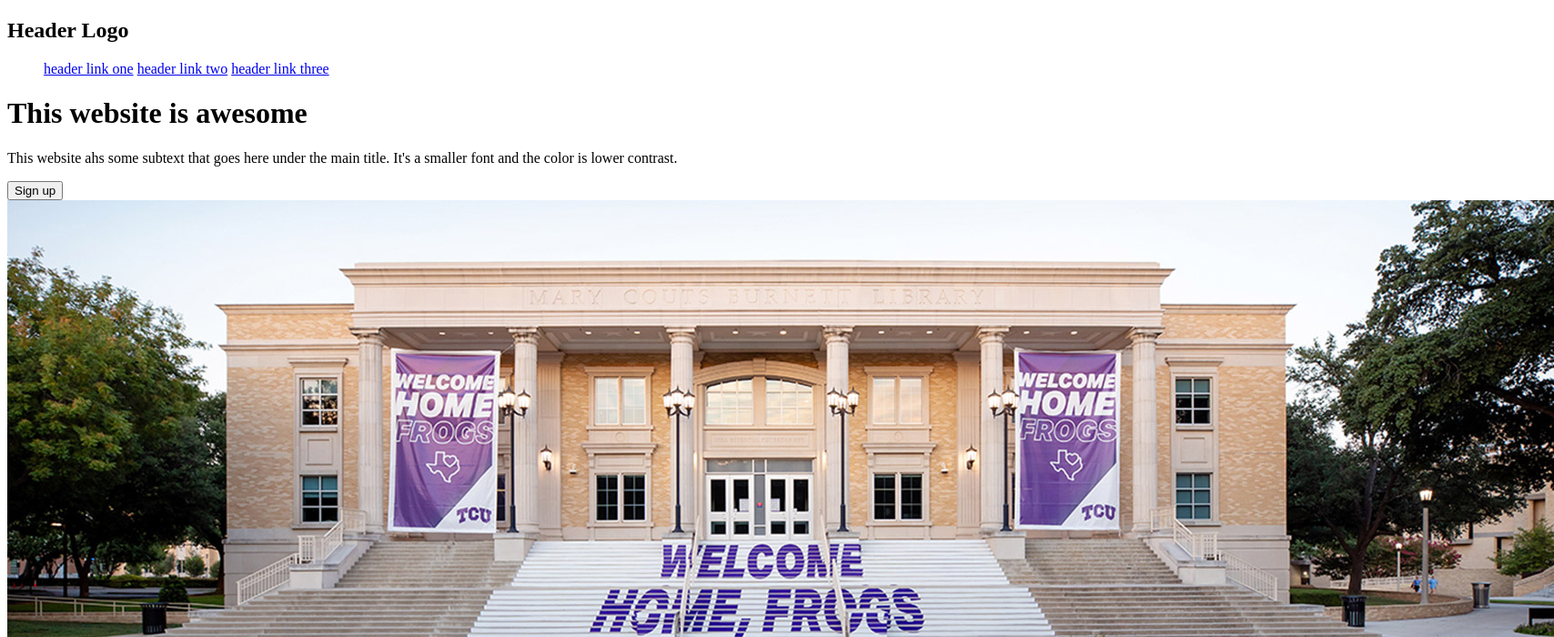
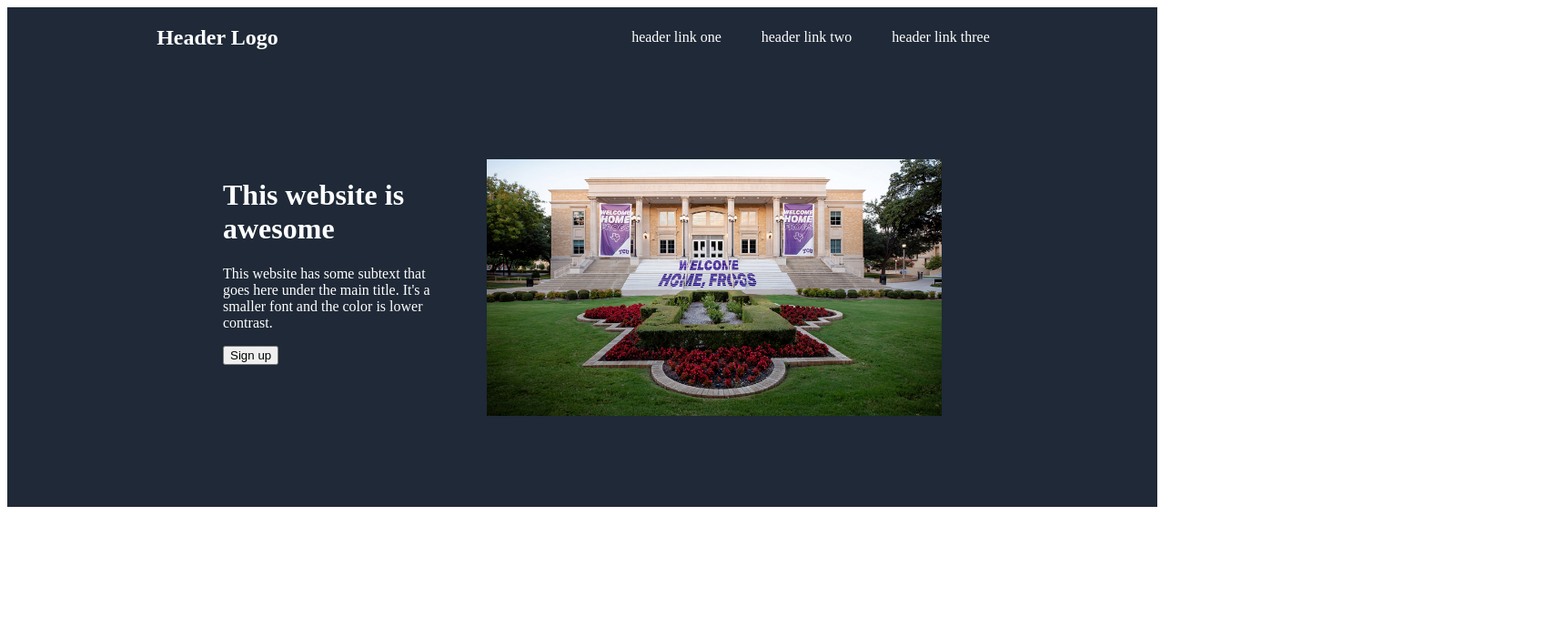
Before and after one commit to Ajmar234/odin-landing, a plain HTML site: page index.html in a window 1280 px wide. Shown: the top 700 px of the page at 91% size, 1708 px wide, since content can reach past the window. Drawn offline with Linux system fonts and the light colour scheme.

Commit message:
Work on header style

```diff
--- a/index.html
+++ b/index.html
@@ -3,7 +3,7 @@
     <head>
         <title>Landing Page</title>
         <meta charset="utf-8">
-        <link ref="stylesheet" href="style.css">
+        <link rel="stylesheet" href="style.css">
     </head>
 
     <body>
@@ -17,12 +17,14 @@
                 </ul>
             </div>
             <div class="opener">
+                <div class="hero">
                 <h1>This website is awesome</h1>
-                <p>This website ahs some subtext that goes here under the main title.
+                <p>This website has some subtext that goes here under the main title.
                     It's a smaller font and the color is lower contrast.
                 </p>
                 <button>Sign up</button>
-                <img src="TCU.jpg">
+                </div>
+                <img src="TCU.jpg" style="width:500px;">
             </div>
         </div>
 
--- a/style.css
+++ b/style.css
@@ -1,3 +1,33 @@
 .header {
+    display: flex;
+    justify-content: space-around;
+    align-items: center;
+}
+
+
+
+ul {
+
+}
+
+a {
+    text-decoration:none;
+    color: white;
+    margin: 20px;
+}
+
+.top {
+    color:white;
     background-color: #1F2937;
 }
+
+.opener {
+    display: flex;
+    justify-content: center;
+    gap: 40px;
+    padding: 100px;
+}
+
+.hero {
+    width: 250px;
+}
```
